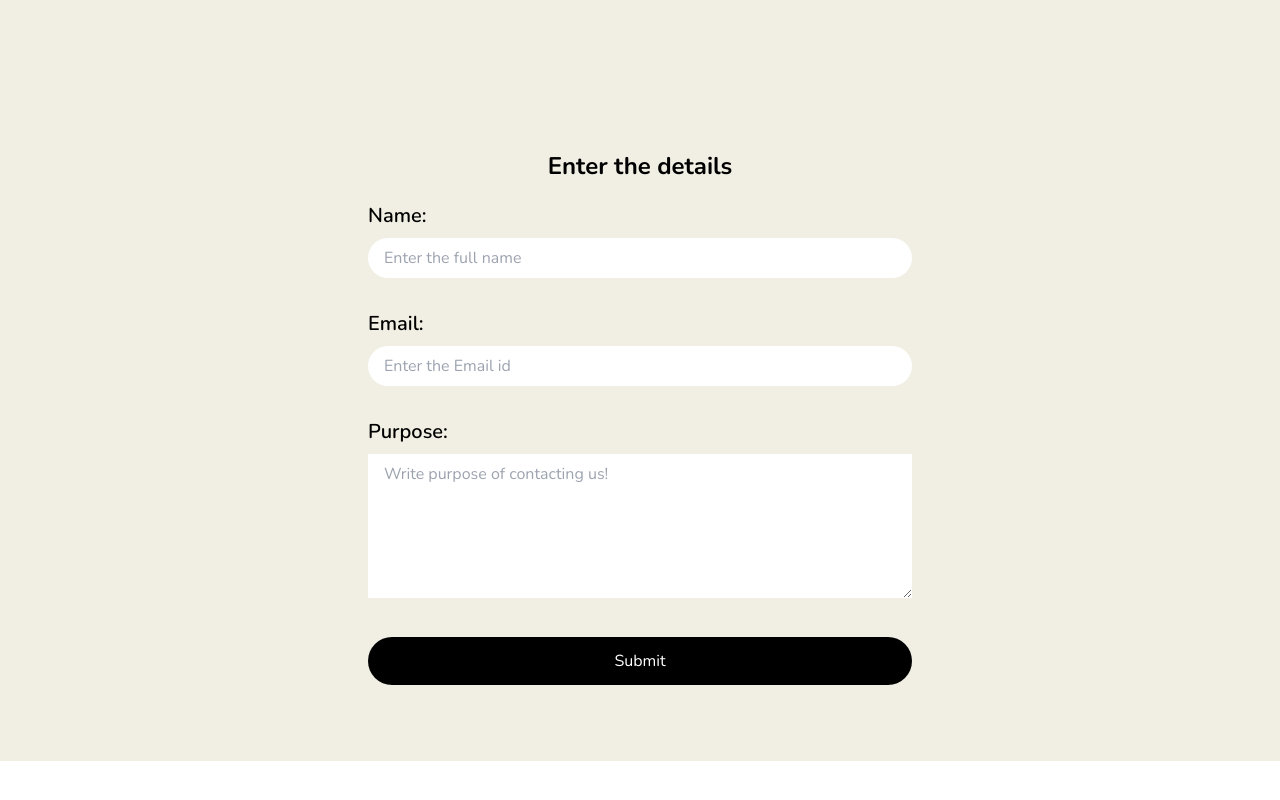
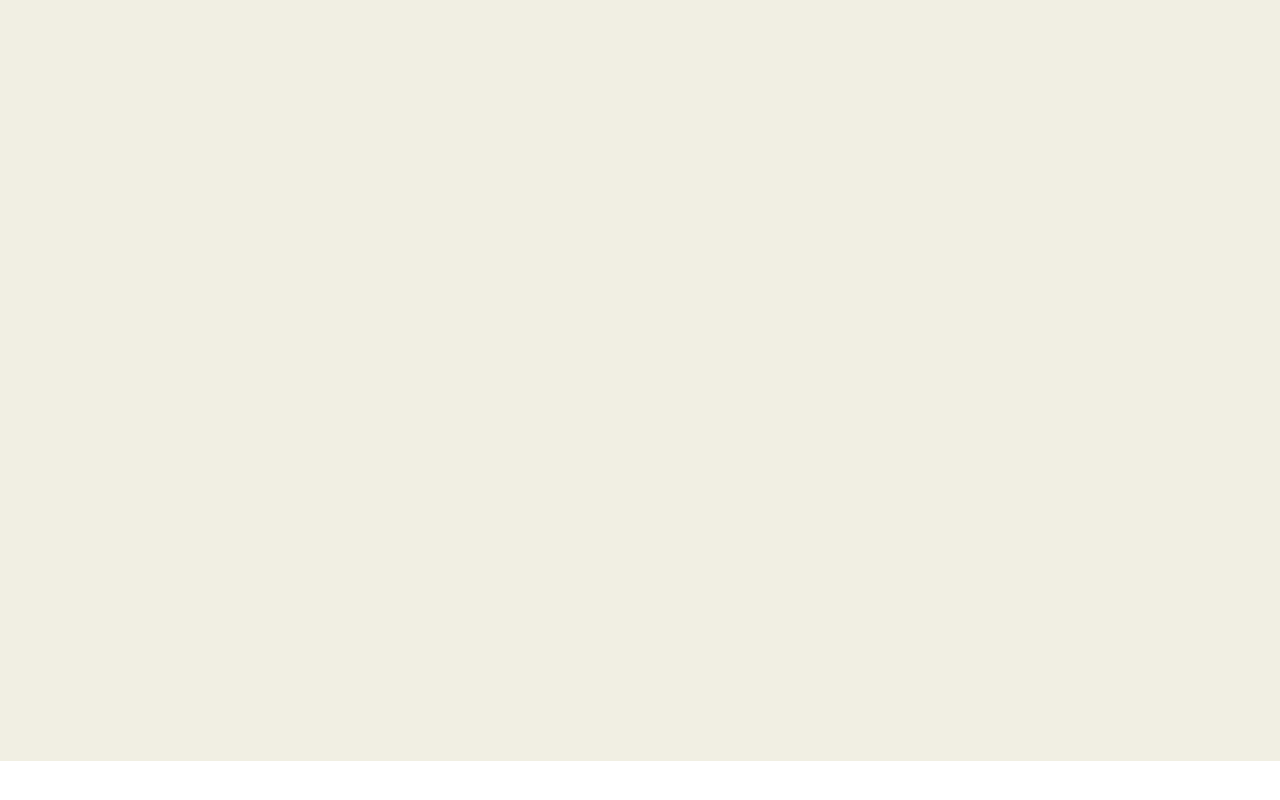
Before and after one commit to SuryaaVijayD/Start-up-app, a React (Vite) app: page / in a window 1280 px wide. Shown: the part 2196-2996 px from the top of the page. Built offline with nearby package versions, Linux system fonts and the light colour scheme.

Commit message:
Update Regsiter.jsx

```diff
--- a/src/components/RegisterSection/Regsiter.jsx
+++ b/src/components/RegisterSection/Regsiter.jsx
@@ -81,7 +81,7 @@ function Register() {
                 </button>
             </div>
 
-            <form onSubmit={sendEmail} className='flex flex-col justify-center lg:w-[50%] mx-auto'>
+            <form onSubmit={sendEmail} className='flex flex-col justify-center lg:w-[50%] mx-auto' data-aos='fade-up'>
                 <h2 className='text-center text-2xl font-bold'>Enter the details</h2>
                 <div className='my-3'>
                     <p className='py-2 text-xl font-semibold'>Name:</p>
```
